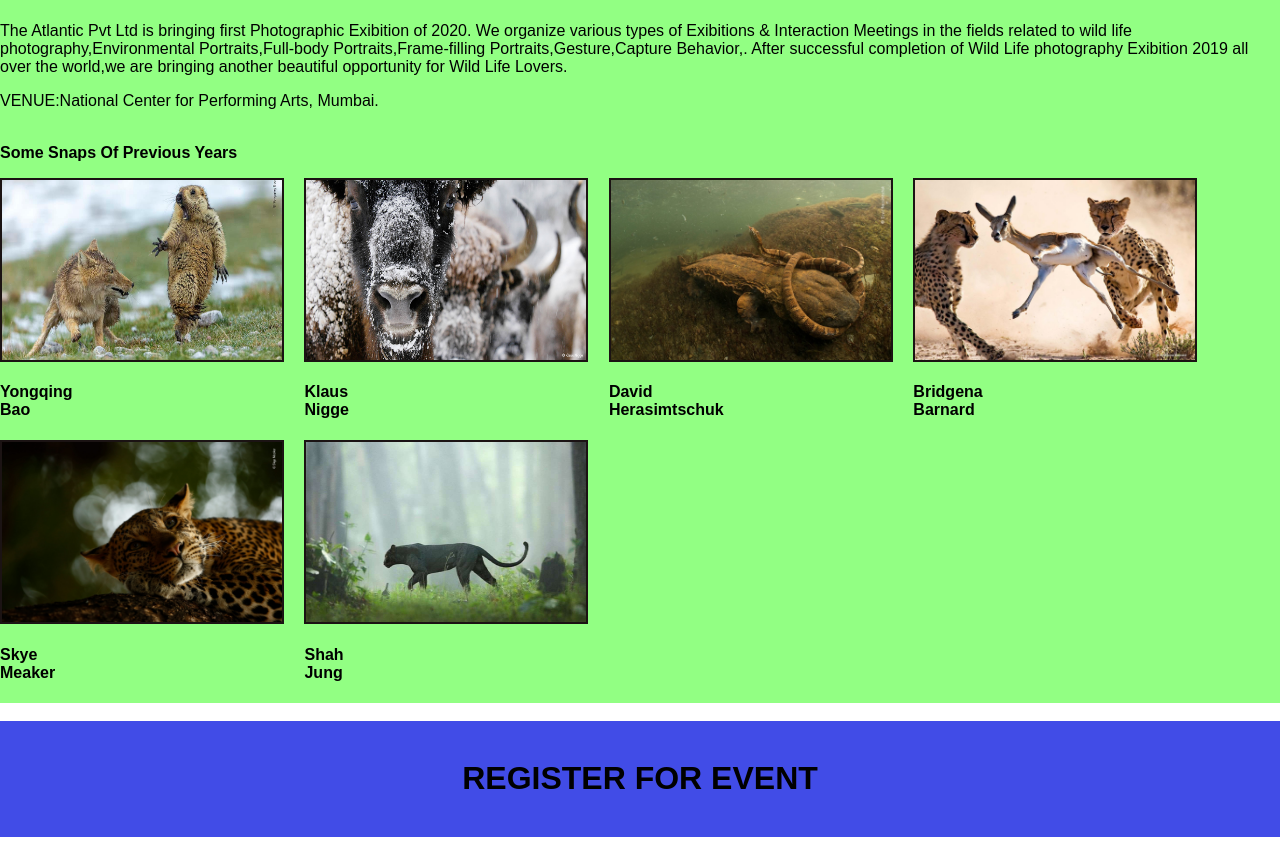
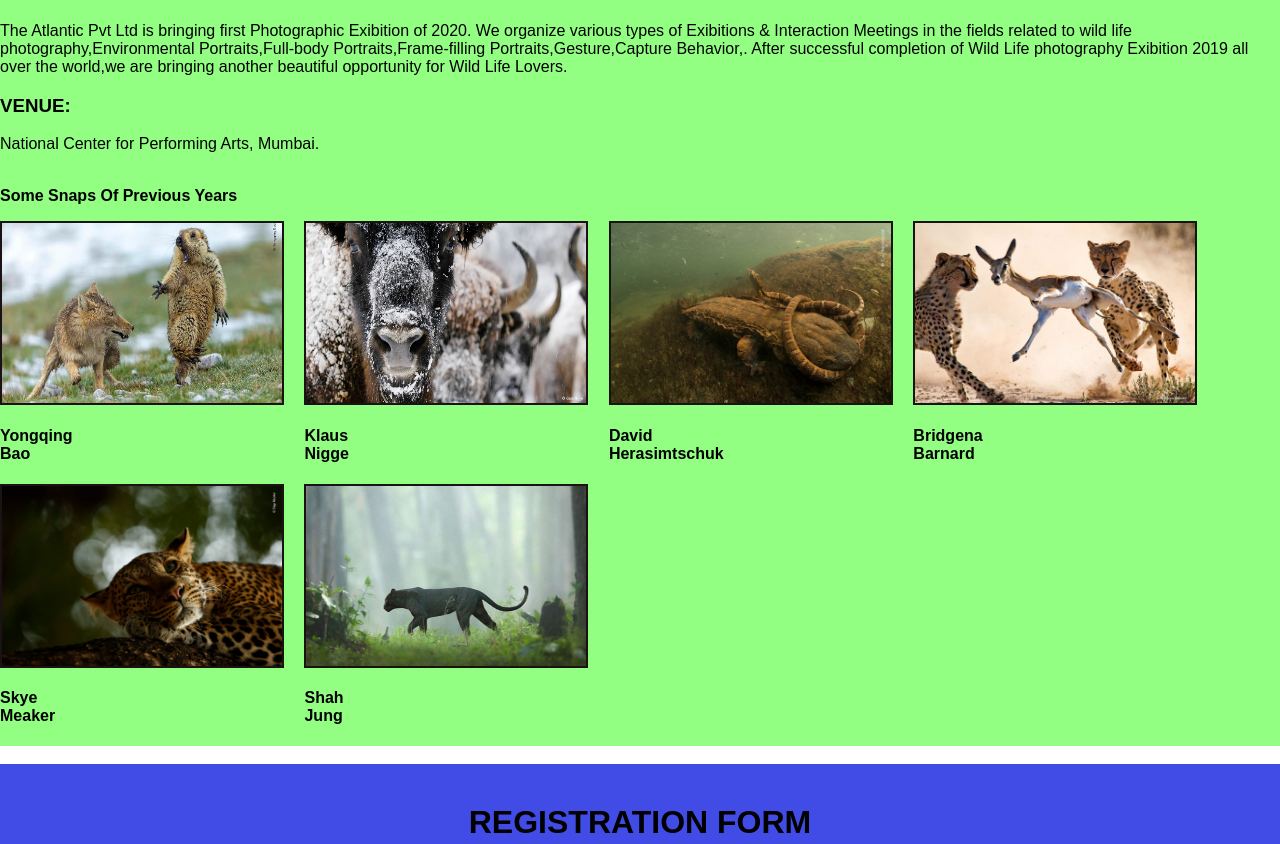
Before and after one commit to srbongulwar/Assignment2, a plain HTML site: page index.html in a window 1280 px wide. Shown: the part 440-1284 px from the top of the page. Drawn offline with nearby package versions, Linux system fonts and the light colour scheme.

Commit message:
Update index.html

```diff
--- a/index.html
+++ b/index.html
@@ -48,7 +48,7 @@
  We organize various types of Exibitions & Interaction Meetings in the fields related to wild life photography,Environmental Portraits,Full-body Portraits,Frame-filling Portraits,Gesture,Capture Behavior,.
 After successful completion of Wild Life photography Exibition 2019 all over the world,we are bringing another beautiful opportunity for Wild Life Lovers.
 </p>
-<p> VENUE:National Center for Performing Arts, Mumbai.
+<h3> VENUE: </h3><p>National Center for Performing Arts, Mumbai.
 </p>
 
 <p><br> <b>Some Snaps Of Previous Years</p>
@@ -84,7 +84,7 @@ After successful completion of Wild Life photography Exibition 2019 all over the
 <br>
 <div  class="event-registration1" id="sec2">
   <br>
-    <h1>REGISTER FOR EVENT</h1> <br></div><br>
+    <h1>REGISTRATION FORM</h1> <br></div><br>
  <div  class="event-registration"><br>
 
     <form id="event-registration-form" method="POST" action="">
@@ -137,7 +137,7 @@ After successful completion of Wild Life photography Exibition 2019 all over the
 
 
           <div id="myregistration">
-            <div id="data" class="container-fluid">id="sec3"
+            <div id="data" class="container-fluid" id="sec3" >
 
           <h4 class="text">LIST OF PEOPLE REGISTERED:- </h4>
                 <table id="myTable" class="table table-striped mt-5 co">
```
